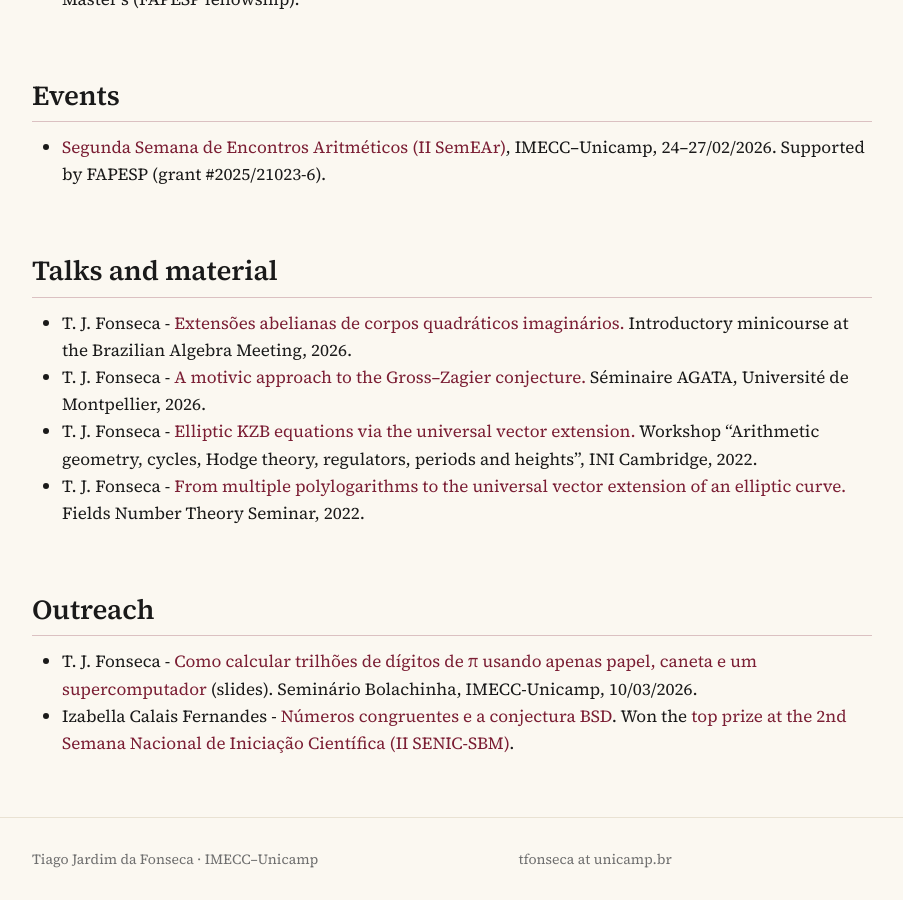
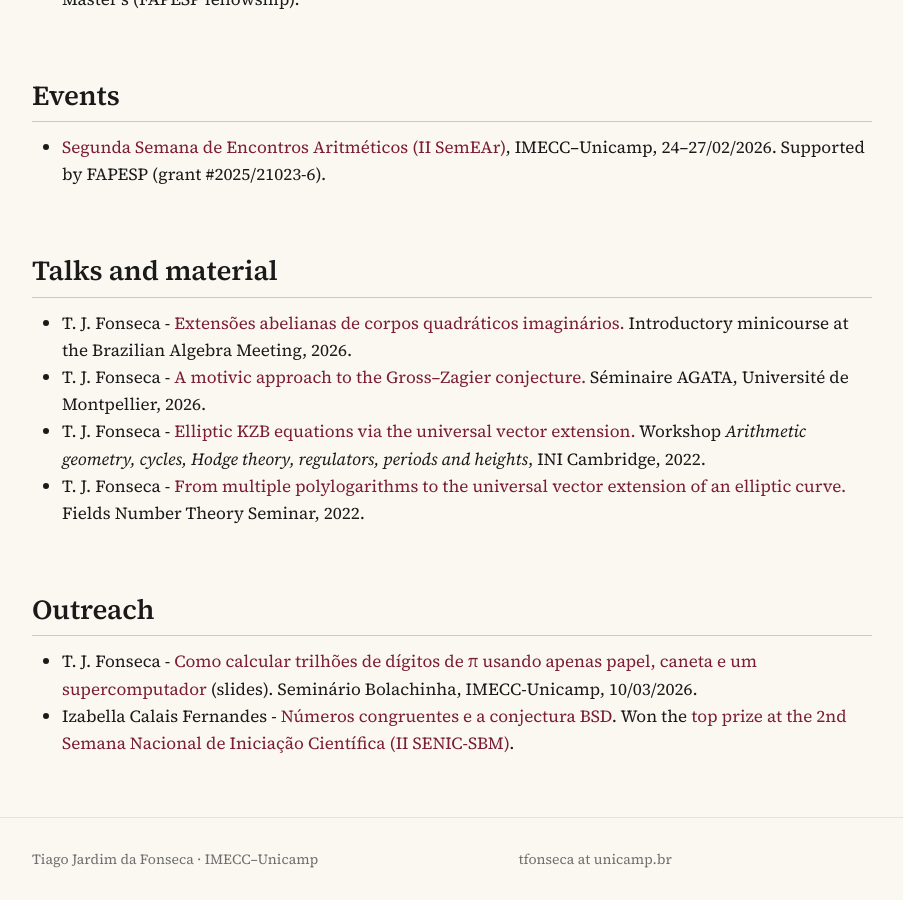
Before and after one commit to tjfonseca/tjfonseca.github.io, a Jekyll site: the page built from periods.md, in a window 1280 px wide and 900 px high, scrolled down 1560 px. Shown: the whole window, without its empty margins (188-1091 px from the left). Built offline with Jekyll 4.4.1, drawn with Linux system fonts in a browser that asks for light colours.

Commit message:
Periods page: workshop name in italics
Co-Authored-By: Claude Opus 5.5 <noreply@anthropic.com>
Claude-Session: https://claude.ai/code/session_01R98JVardW9k5os3YAuzcpz

```diff
--- a/periods.md
+++ b/periods.md
@@ -54,7 +54,7 @@ This is the webpage of the research project <i>Periods and Algebraicity</i> supp
 
 - T. J. Fonseca - [Extensões abelianas de corpos quadráticos imaginários.](../assets/documents/CM.pdf) Introductory minicourse at the Brazilian Algebra Meeting, 2026.
 - T. J. Fonseca - [A motivic approach to the Gross–Zagier conjecture.](../assets/documents/montpellier-2026.pdf) Séminaire AGATA, Université de Montpellier, 2026.
-- T. J. Fonseca - [Elliptic KZB equations via the universal vector extension.](https://www.youtube.com/watch?v=uSBONXKU4Vw) Workshop “Arithmetic geometry, cycles, Hodge theory, regulators, periods and heights”, INI Cambridge, 2022.
+- T. J. Fonseca - [Elliptic KZB equations via the universal vector extension.](https://www.youtube.com/watch?v=uSBONXKU4Vw) Workshop <i>Arithmetic geometry, cycles, Hodge theory, regulators, periods and heights</i>, INI Cambridge, 2022.
 - T. J. Fonseca - [From multiple polylogarithms to the universal vector extension of an elliptic curve.](https://www.youtube.com/watch?v=XFfjSHZGStU&list=PLArBKNfJxuulPcBimEDhzA6hu9792FzFn&index=18) Fields Number Theory Seminar, 2022.
 
 <h3 class="pub-section">Outreach</h3>
```
